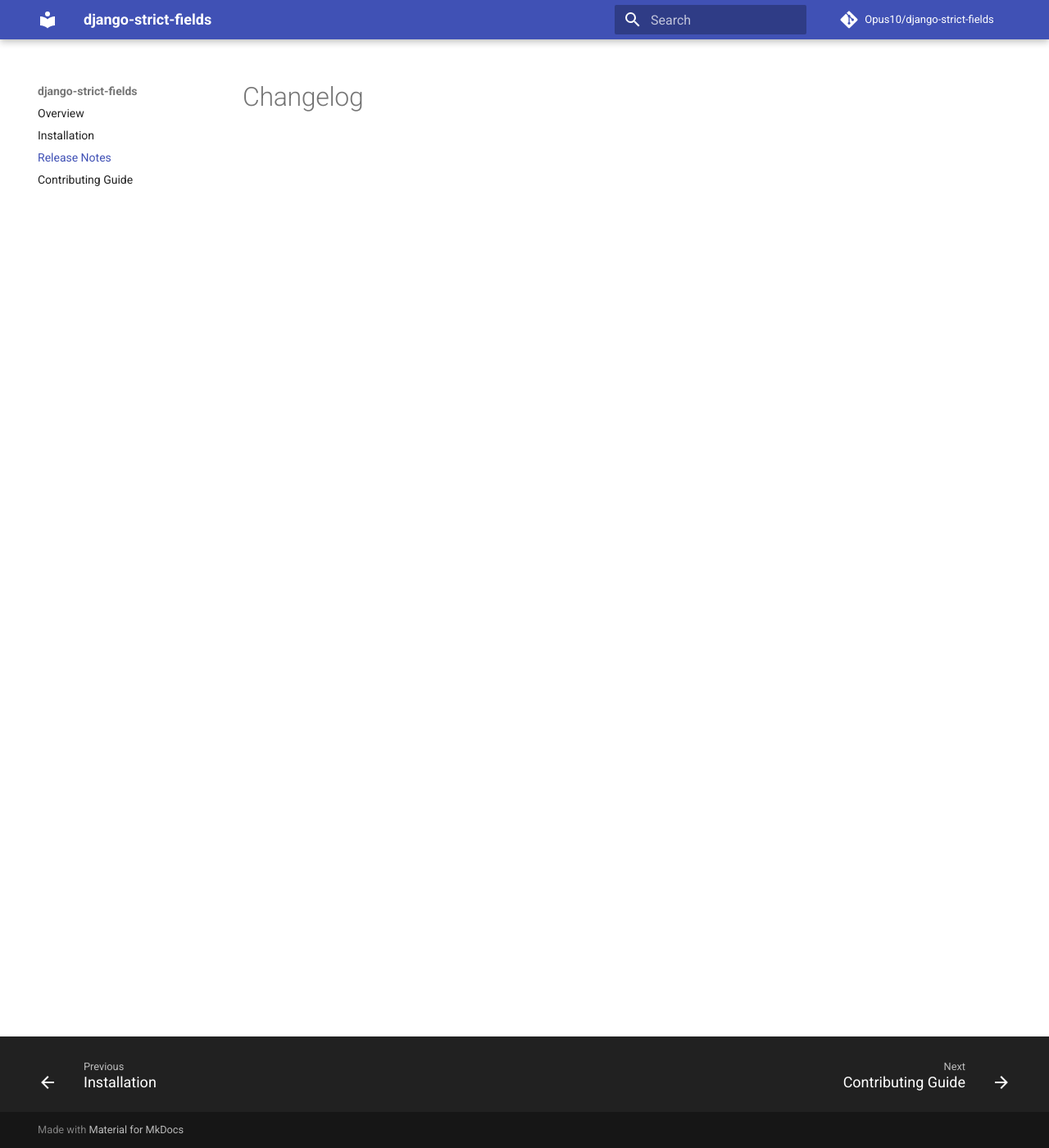
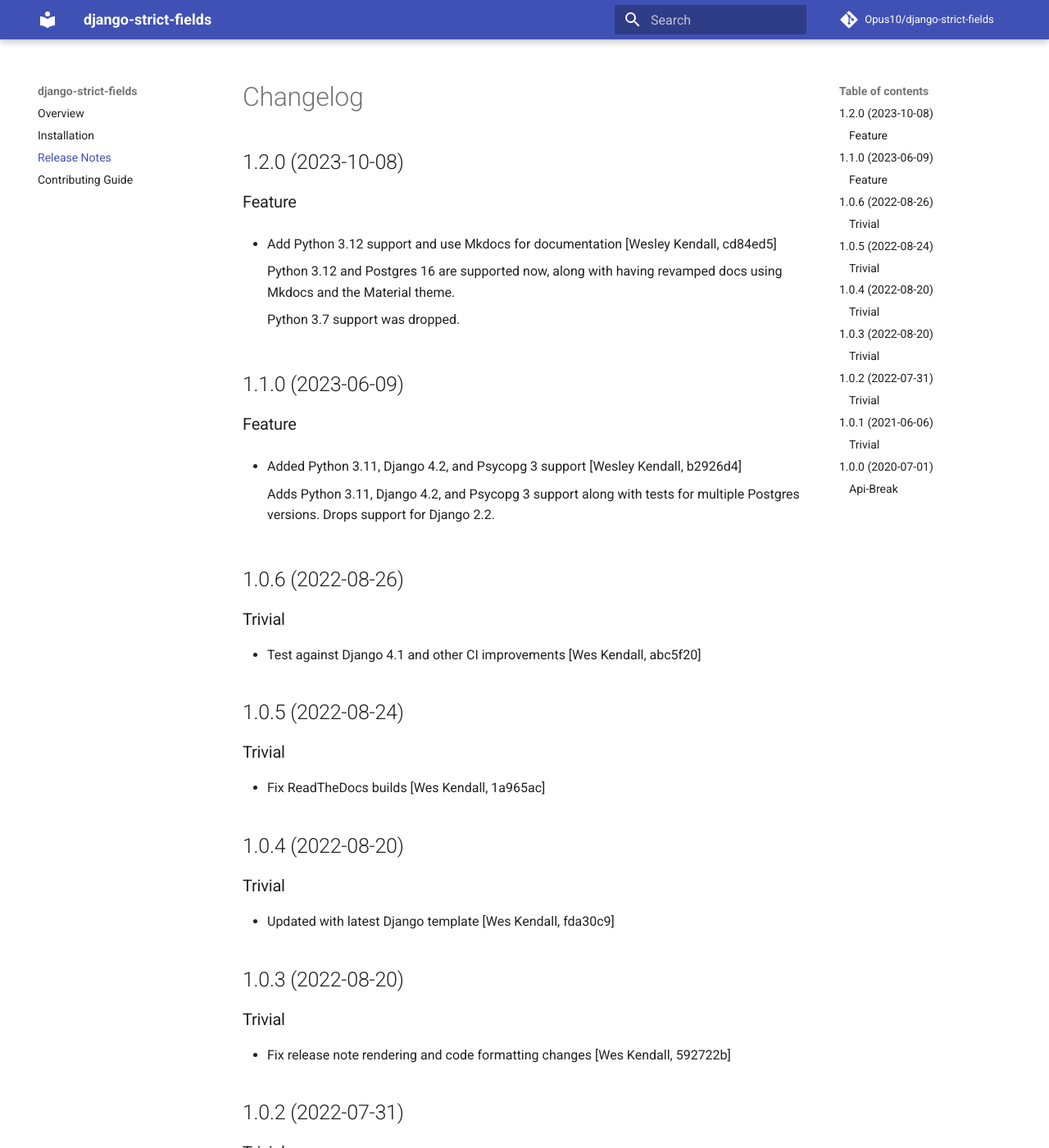
Before and after one commit to Opus10/django-strict-fields, an MkDocs documentation site: the page built from docs/release_notes.md, in a window 1280 px wide and 1400 px high. Shown: the whole window at 82% size. Built offline with MkDocs 1.6.1 and Material for MkDocs 9.7.7, drawn with Linux system fonts in a browser that asks for light colours; comment, search, counter and statistics services are not loaded; some of the changed text lies outside the part shown.

Commit message:
Release version 1.2.0 [skip ci]
Type: trivial

```diff
--- a/docs/release_notes.md
+++ b/docs/release_notes.md
@@ -1 +1,63 @@
 # Changelog
+
+## 1.2.0 (2023-10-08)
+
+### Feature
+
+  - Add Python 3.12 support and use Mkdocs for documentation [Wesley Kendall, cd84ed5]
+
+    Python 3.12 and Postgres 16 are supported now, along with having revamped docs using Mkdocs and the Material theme.
+
+    Python 3.7 support was dropped.
+
+## 1.1.0 (2023-06-09)
+
+### Feature
+
+  - Added Python 3.11, Django 4.2, and Psycopg 3 support [Wesley Kendall, b2926d4]
+
+    Adds Python 3.11, Django 4.2, and Psycopg 3 support along with tests for multiple Postgres versions. Drops support for Django 2.2.
+
+## 1.0.6 (2022-08-26)
+
+### Trivial
+
+  - Test against Django 4.1 and other CI improvements [Wes Kendall, abc5f20]
+
+## 1.0.5 (2022-08-24)
+
+### Trivial
+
+  - Fix ReadTheDocs builds [Wes Kendall, 1a965ac]
+
+## 1.0.4 (2022-08-20)
+
+### Trivial
+
+  - Updated with latest Django template [Wes Kendall, fda30c9]
+
+## 1.0.3 (2022-08-20)
+
+### Trivial
+
+  - Fix release note rendering and code formatting changes [Wes Kendall, 592722b]
+
+## 1.0.2 (2022-07-31)
+
+### Trivial
+
+  - Updated with latest Django template, fixing doc builds [Wes Kendall, f429cca]
+
+## 1.0.1 (2021-06-06)
+
+### Trivial
+
+  - Updated with latest Django template [Wes Kendall, 859b6d7]
+
+## 1.0.0 (2020-07-01)
+
+### Api-Break
+
+  - Initial release of django-strict-fields [Tómas Árni Jónasson, 46948b6]
+
+    A collection of fields and utilities to help make model fields more strict.
--- a/pyproject.toml
+++ b/pyproject.toml
@@ -29,7 +29,7 @@
 exclude = [
   "*/tests/"
 ]
-version = "1.1.0"
+version = "1.2.0"
 description = "A collection of fields and utilities to help make model fields more strict."
 authors = ["Tomas Arni Jonasson"]
 classifiers = [
```
Also changed, not shown: CHANGELOG.md (+28 -1 lines), docs/requirements.txt (+85 -97 lines).
